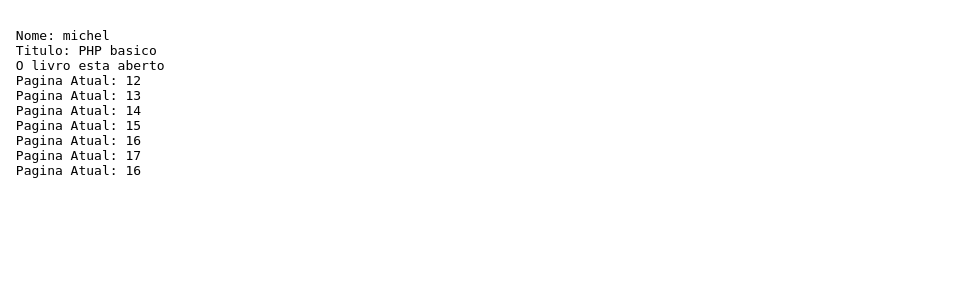
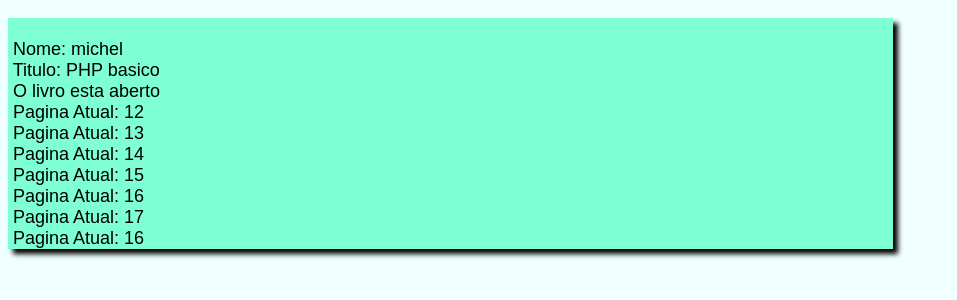
Before and after one commit to MichelMLeal/POO, a PHP site: page / in a window 1280 px wide. Shown: the top 300 px of the page, without its empty margins (0-957 px from the left). Run offline with PHP 8.4, Linux system fonts and the light colour scheme.

Commit message:
designExercicio1

```diff
--- a/Exercicio1/index.php
+++ b/Exercicio1/index.php
@@ -6,6 +6,7 @@
     <meta http-equiv="X-UA-Compatible" content="IE=edge">
     <meta name="viewport" content="width=device-width, initial-scale=1.0">
     <title>Exercicio01</title>
+    <link rel="stylesheet" href="style.css">
 </head>
 
 <body>
--- /dev/null
+++ b/Exercicio1/style.css
@@ -0,0 +1,14 @@
+* {
+    font-family: Arial, Helvetica, sans-serif;
+    font-size: 18px;
+}
+
+body {
+    background-color: azure;
+}
+
+pre {
+    background-color: aquamarine;
+    width: 70%;
+    box-shadow: 5px 5px 5px black;
+}
```
